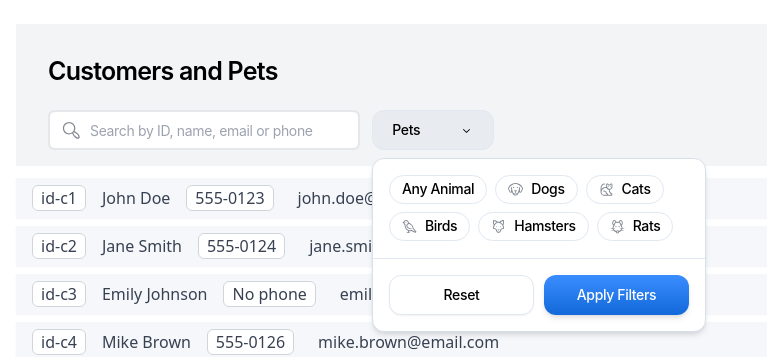
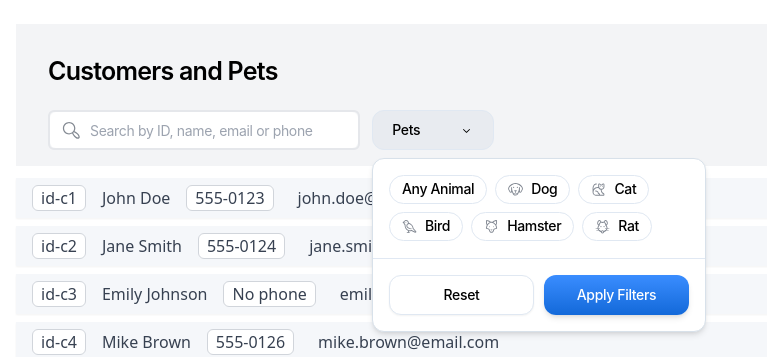
Before and after one commit to xanderrybalov/customers-and-pets, a Next.js app: page / in a window 1280 px wide. Both pictures are taken after a click on the button "Pets". Shown: the top 357 px of the page, without its empty margins (205-972 px from the left). Built offline with nearby package versions, Linux system fonts and the light colour scheme.

Commit message:
fix: replaced speciesOptions to STATIC_SPECIES

```diff
--- a/src/app/components/FilterWindow.tsx
+++ b/src/app/components/FilterWindow.tsx
@@ -14,14 +14,7 @@ const FilterWindow: React.FC<FilterWindowProps> = ({
   onApply,
   onReset,
 }) => {
-  const speciesOptions: string[] = [
-    'Any Animal',
-    'Dogs',
-    'Cats',
-    'Birds',
-    'Hamsters',
-    'Rats',
-  ];
+  const STATIC_SPECIES = ['Any Animal', 'Dog', 'Cat', 'Bird', 'Hamster', 'Rat'];
 
   const [localSelection, setLocalSelection] =
     useState<string[]>(selectedSpecies);
@@ -71,7 +64,7 @@ const FilterWindow: React.FC<FilterWindowProps> = ({
         }`}
       >
         <div className="flex flex-wrap gap-2 py-4 px-4">
-          {speciesOptions.map((species) => (
+          {STATIC_SPECIES.map((species) => (
             <button
               key={species}
               className={`px-3 h-[29px] justify-start rounded-full py-1 border border-[#E0E8F2] flex items-center gap-2 transition-all ${
```
